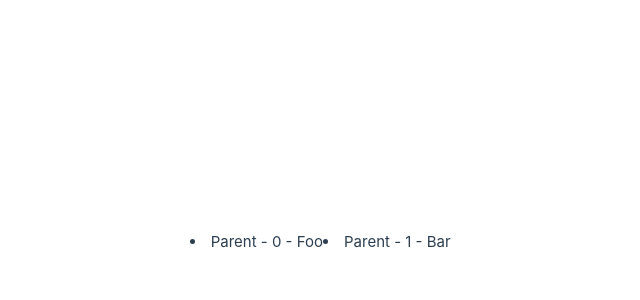
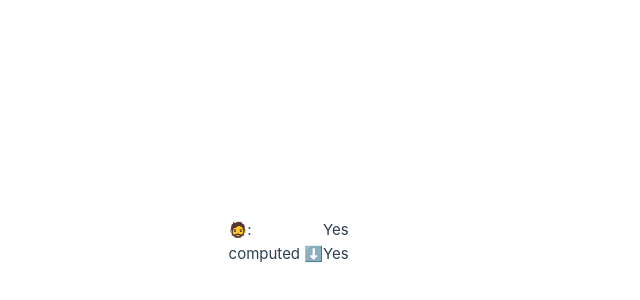
Before and after one commit to pysatellite-hello-vue/pysatellite-hello-vue.github.io, a Vue app: page / in a window 1280 px wide. Shown: the part 158-458 px from the top of the page, without its empty margins (317-957 px from the left). Built offline with nearby package versions, Linux system fonts and the light colour scheme.

Commit message:
computed

```diff
--- a/src/App.vue
+++ b/src/App.vue
@@ -1,12 +1,20 @@
 <script setup>
-import { ref } from 'vue'
+import { reactive, computed, ref } from 'vue'
 
-const parentMessage = ref('Parent')
-const items = ref([{ message: 'Foo' }, { message: 'Bar' }])
+const author = ref({
+ name: 'John Doe',
+ books: [1,2,3]
+})
+
+const check = computed(() => {
+  return author.value.books.length > 2 ? 'Yes' : 'No'
+})
 </script>
 
 <template>
- <li v-for="(item, index) in items">
-   {{ parentMessage }} - {{ index }} - {{ item.message }}
- </li>
+   <span>🧔: </span>
+   <span>{{ author.books.length > 2 ? 'Yes' : 'No' }}</span>
+   <div>computed ⬇️</div>
+   <div>{{ check }}</div>
+
 </template>
```
